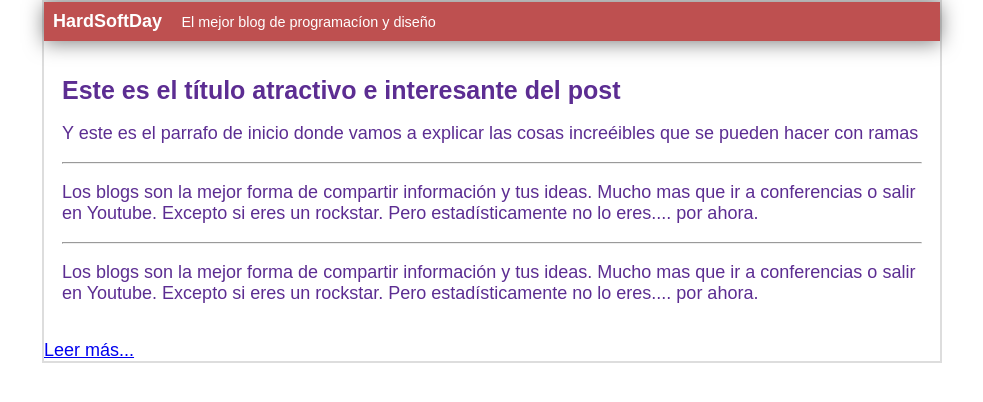
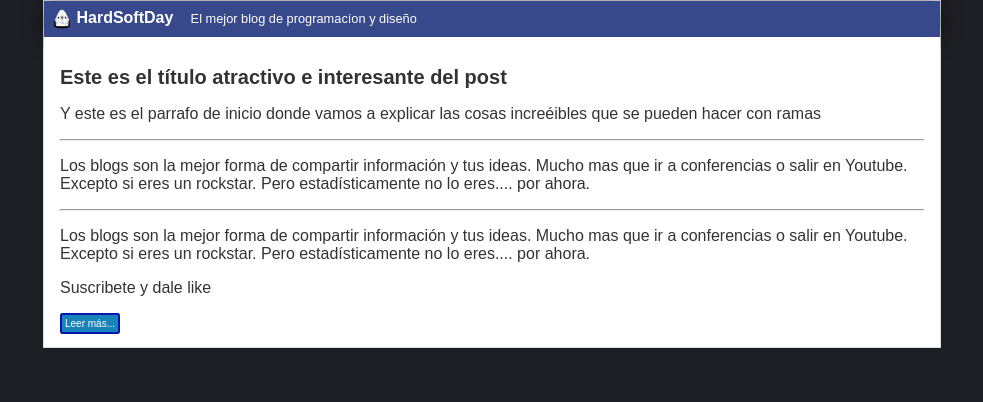
Before and after one commit to Duarte-99/hyperblog, a plain HTML site: page blogspot.html in a window 1280 px wide. Shown: the whole page, without its empty margins (148-1131 px from the left). Drawn offline with Linux system fonts and the light colour scheme.

Commit message:
unos pequeños cambios

```diff
--- a/blogspot.html
+++ b/blogspot.html
@@ -11,6 +11,7 @@
         <div id="container">
 
             <div id="cabecera">
+                <img id="logo" src="imagenes/dragon.png" />
                 HardSoftDay
                 <span id="tagline">El mejor blog de programacíon y diseño</span>
             </div>
@@ -22,9 +23,12 @@
                 <p>Los blogs son la mejor forma de compartir información y tus ideas. Mucho mas que ir a conferencias o salir en Youtube. Excepto si eres un rockstar. Pero estadísticamente no lo eres.... por ahora.</p>
                 <hr>
                 <p>Los blogs son la mejor forma de compartir información y tus ideas. Mucho mas que ir a conferencias o salir en Youtube. Excepto si eres un rockstar. Pero estadísticamente no lo eres.... por ahora.</p>
+
+                <p>Suscribete y dale like</p>
+
+                <a id="boton_personalizado" href="leer.html">Leer más...</a>
+
             </div>
-
-            <a href="leer.html">Leer más...</a>
 
         </div>
 
--- a/css/estilos.css
+++ b/css/estilos.css
@@ -1,21 +1,28 @@
 body
 {
-    color: rgb(92, 45, 146);
+    background: #1e1f24;
+    color: #333;
     text-align: center;
-    font-family: "Arial";
-    font-size: 18px;
+    font-family: Arial;
+    font-size: 16px;
     margin: 0;
     padding: 0;
 }
 
 #cabecera
 {
-    background: rgb(190, 80, 80);
+    background: #37488b;
     box-shadow: 0px 2px 20px 0px rgba(0,0,0,0.5);
     color: white;
     font-weight: bold;
     margin: 0;
     padding: 0.5em;
+}
+
+#cabecera #logo
+{
+    width: 20px;
+    vertical-align: middle;
 }
 
 #cabecera #tagline
@@ -30,15 +37,31 @@ body
     width: 70%;
     padding: 0;
     text-align: left;
-    border: 2px solid #DDD;
+    border: 1px solid #DDD;
     margin: 0 auto;
 }
 
 #container h1
 {
-    font-size: 25px;
+    font-size: 20px;
 }
 #post
 {
+    background: white;
     padding: 1em;
 }
+
+#boton_personalizado{
+    text-decoration: none;
+    padding: 3px;
+    font-weight: 300;
+    font-size: 10px;
+    color: #ffffff;
+    background-color: #1883ba;
+    border-radius: 3px;
+    border: 2px solid #0016b0;
+  }
+  #boton_personalizado:hover{
+    color: #1883ba;
+    background-color: #ffffff;
+  }
```
